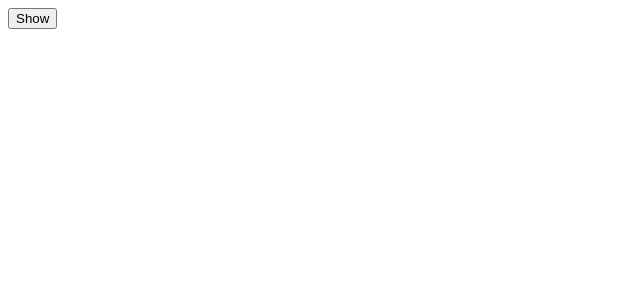
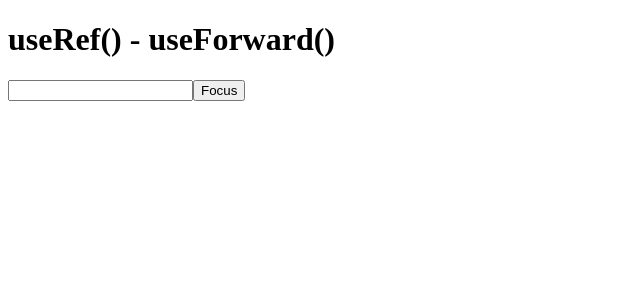
Before and after one commit to ffurkansahin/react-learn-repo, a React (Create React App) app: page / in a window 1280 px wide. Shown: the top 300 px of the page, without its empty margins (0-640 px from the left). Built offline with nearby package versions, Linux system fonts and the light colour scheme.

Commit message:
useRef and useForward

```diff
--- /dev/null
+++ b/src/App3.js
@@ -0,0 +1,25 @@
+import React, { forwardRef, useRef }  from "react"
+
+function Input(props,ref){
+    return(
+        <input ref={ref} type="text" {...props}/>
+    )
+}
+
+Input = forwardRef(Input)
+
+export default function App3(){
+
+    const inputRef = useRef();
+    const focusInput = () =>{
+        inputRef.current.focus()
+    };
+
+    return(
+        <>
+            <h1>useRef() - useForward()</h1>
+            <Input ref={inputRef}/>
+            <button onClick={focusInput}>Focus</button>
+        </>
+    )
+}
--- a/src/index.js
+++ b/src/index.js
@@ -1,7 +1,8 @@
 import React from 'react';
 import ReactDOM from 'react-dom/client';
 //import App from './App';
-import App2 from './App2';
+// import App2 from './App2';
+import App3 from './App3';
 
 const root = ReactDOM.createRoot(document.getElementById('root'));
 root.render(
@@ -10,6 +11,7 @@ root.render(
   // </React.StrictMode>
 
   <>
-     <App2 />
-   </>
+    {/* <App2 /> */}
+    <App3/>
+  </>
 );
```
